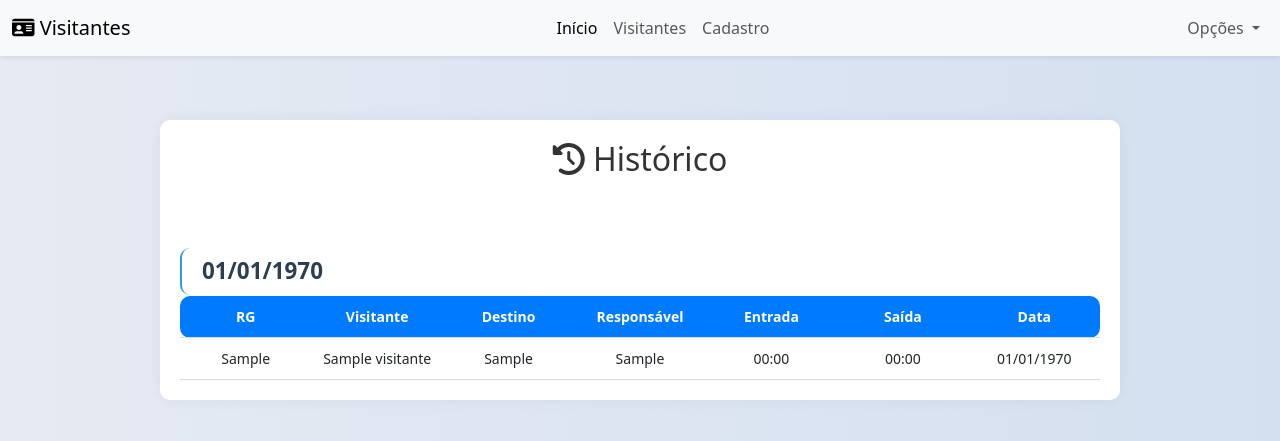
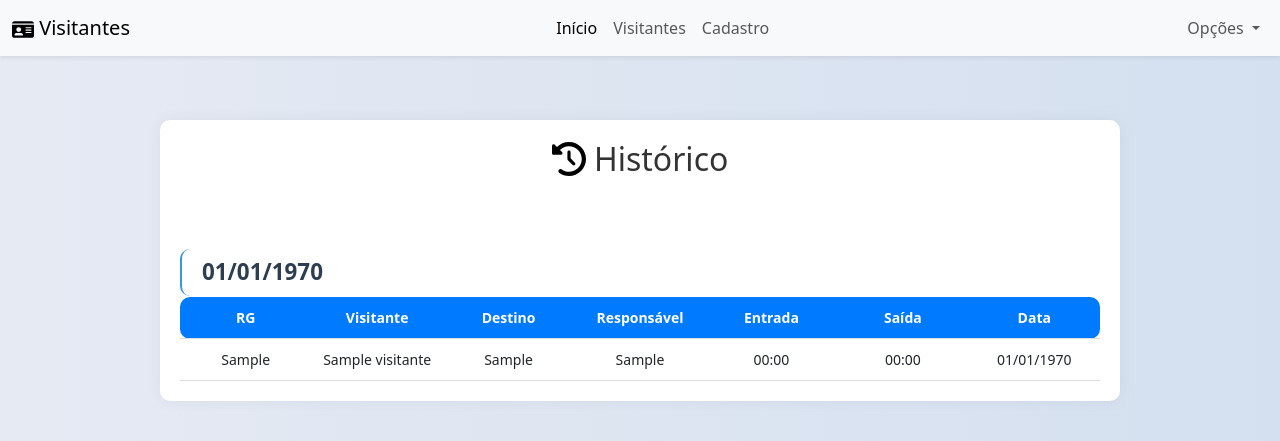
Before and after one commit to fagundes321/sistema-de-visitantes, a PHP site: page /pages/historico.php in a window 1280 px wide. Shown: the top 441 px of the page. Run offline with PHP 8.4, Linux system fonts and the light colour scheme; the visitor is signed in with stand-in values (Sample User, id 1); tables that the repository leaves empty or names only in its code hold one stand-in row (values such as "Sample post").

Commit message:
Adicição de novos SVG

```diff
--- a/pages/historico.php
+++ b/pages/historico.php
@@ -17,7 +17,7 @@ $dataAtual = null;
 <body class="historico">
     <div class="historico-container">
         <div class="historico-card">
-            <h2 class="historico-titulo"><i class="fa-solid fa-clock-rotate-left"></i> Histórico</h2>
+            <h2 class="historico-titulo"><img src="/public/image/historicoTitulo.svg" alt="" class="historicoTitulo "> Histórico</h2>
 
             <div class="historico-table-wrapper">
                 <table class="historico-tabela">
--- a/pages/home.php
+++ b/pages/home.php
@@ -14,9 +14,9 @@ require_once __DIR__ . ('/template/navbar.php');
         <img src="/public/image/registrarVisitantes.svg" class="iconRegistrarVisitantes"> Acessar Visitantes
       </a>
       <a href="gerarRelatorio.php" class="botao-relatorio"><img src="/public/image/gerarRelatorio.svg" class="iconGerarRelatorio" alt=""> Gerar Relatório</a>
-      <a href="historico.php" class="botao-historico"><i class="fa-solid fa-clock-rotate-left"></i> Histórico</a>
+      <a href="historico.php" class="botao-historico"><img src="/public/image/historico.svg" alt="" class="iconHistorico"> Histórico</a>
       <a href="logout.php" class="sairsistema">
-        <i class="fa-solid fa-right-from-bracket"></i>Sair do Sistema
+        <img src="/public/image/sairDoSistema.svg" alt="" class="iconSairDoSistema">Sair do Sistema
       </a>
     </div>
   </div>
--- a/pages/template/navbar.php
+++ b/pages/template/navbar.php
@@ -7,8 +7,7 @@ require_once __DIR__ . ('/header.php')
   <nav class="navbar navbar-expand-lg navbar-light bg-light fixed-top shadow-sm">
     <div class="container-fluid">
       <a class="navbar-brand" href="/pages/home.php">
-
-        <i class="fa-solid fa-id-card"></i>
+        <img src="/public/image/iconNavBar.svg" style="width: 22px;" alt="">
         Visitantes</a>
       <button class="navbar-toggler" type="button" data-bs-toggle="collapse"
         data-bs-target="#navbarNavDropdown" aria-controls="navbarNavDropdown" aria-expanded="false"
--- a/public/styles/historico.css
+++ b/public/styles/historico.css
@@ -85,7 +85,6 @@ body {
 
   .historico-tabela th,
   .historico-tabela td {
-
     font-size: 12px;
     padding: 6px;
   }
@@ -113,7 +112,6 @@ body {
   color: #06421a;
 }
 
-
 .data-titulo {
   margin-top: 40px;
   margin-bottom: 1px;
@@ -126,3 +124,11 @@ body {
   border-radius: 10px;
   /* box-shadow: 0 2px 4px rgba(0, 0, 0, 0.1); */
 }
+
+.historicoTitulo {
+  width: 34px;
+  position: relative;
+  top: -3px;
+
+
+}
--- a/public/styles/home.css
+++ b/public/styles/home.css
@@ -75,7 +75,9 @@ body.home {
 
 
 .iconRegistrarVisitantes,
-.iconGerarRelatorio {
+.iconGerarRelatorio,
+.iconHistorico,
+.iconSairDoSistema {
 
 
   width: 20px;
```
Also changed, not shown: public/image/historicoTitulo.svg (added), public/image/iconNavBar.svg (added), public/image/sairDoSistema.svg (added). Lines whose indentation alone changed are shown as unchanged.
